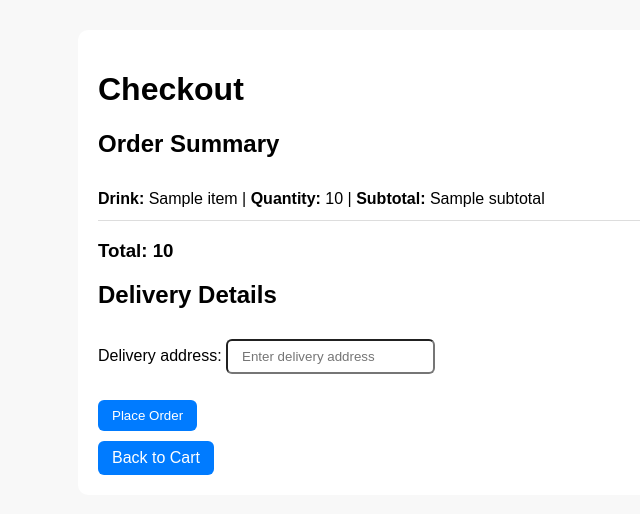
After one commit to Ysdshan22/https---github.com-Ysdshan22-Pizza-webpage, a Django app: template orders/templates/orders/checkout.html in a window 1280 px wide. The commit adds this page. Shown: the top 514 px of the page, without its empty margins (92-732 px from the left). Run offline with Django 5.2, Linux system fonts and the light colour scheme; tables that the repository leaves empty hold one stand-in row (values such as "Sample post"); the template is opened without the code that fills it: values that come from a table or form of the project are taken from there, most other values are stand-ins (such as "Sample title", 1, 10 or a date in 2020).

Commit message:
Completed cart and checkout system with order saving

```diff
--- a/orders/templates/orders/cart.html
+++ b/orders/templates/orders/cart.html
@@ -79,6 +79,7 @@
 
             <h3>Total: {{ total }}</h3>
 
+            <a href="{% url 'checkout' %}">Proceed to Checkout</a>
             <a class="danger" href="{% url 'clear_cart' %}">Clear Cart</a>
         {% else %}
             <p>Your cart is empty.</p>
--- /dev/null
+++ b/orders/templates/orders/checkout.html
@@ -0,0 +1,82 @@
+<!DOCTYPE html>
+<html>
+<head>
+    <title>Checkout</title>
+    <style>
+        body {
+            font-family: Arial, sans-serif;
+            margin: 30px;
+            background-color: #f8f8f8;
+        }
+
+        .checkout-box {
+            background: white;
+            padding: 20px;
+            border-radius: 10px;
+            max-width: 900px;
+            margin: auto;
+        }
+
+        .cart-item {
+            border-bottom: 1px solid #ddd;
+            padding: 12px 0;
+        }
+
+        .cart-item:last-child {
+            border-bottom: none;
+        }
+
+        input, button, a {
+            margin-top: 10px;
+            padding: 8px 14px;
+            border-radius: 6px;
+        }
+
+        button, a {
+            text-decoration: none;
+            color: white;
+            background-color: #007bff;
+            border: none;
+            cursor: pointer;
+            display: inline-block;
+        }
+
+        button:hover, a:hover {
+            background-color: #0056b3;
+        }
+    </style>
+</head>
+<body>
+    <div class="checkout-box">
+        <h1>Checkout</h1>
+
+        <h2>Order Summary</h2>
+
+        {% for item in cart %}
+            <div class="cart-item">
+                {% if item.type == 'pizza' %}
+                    <strong>Pizza:</strong> {{ item.name }} |
+                    <strong>Size:</strong> {{ item.size }} |
+                    <strong>Quantity:</strong> {{ item.quantity }} |
+                    <strong>Subtotal:</strong> {{ item.subtotal }}
+                {% else %}
+                    <strong>Drink:</strong> {{ item.name }} |
+                    <strong>Quantity:</strong> {{ item.quantity }} |
+                    <strong>Subtotal:</strong> {{ item.subtotal }}
+                {% endif %}
+            </div>
+        {% endfor %}
+
+        <h3>Total: {{ total }}</h3>
+
+        <h2>Delivery Details</h2>
+        <form method="post">
+            {% csrf_token %}
+            {{ form.as_p }}
+            <button type="submit">Place Order</button>
+        </form>
+
+        <a href="{% url 'view_cart' %}">Back to Cart</a>
+    </div>
+</body>
+</html>
```
